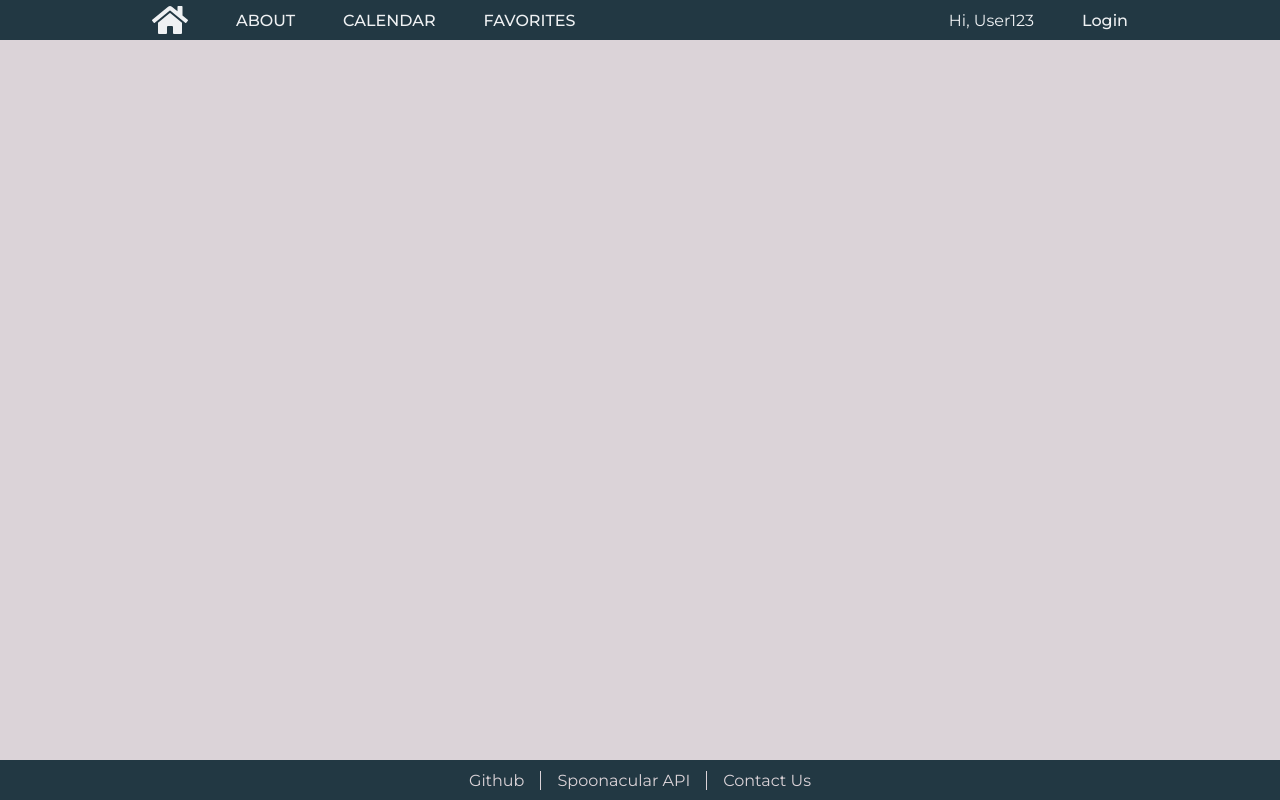
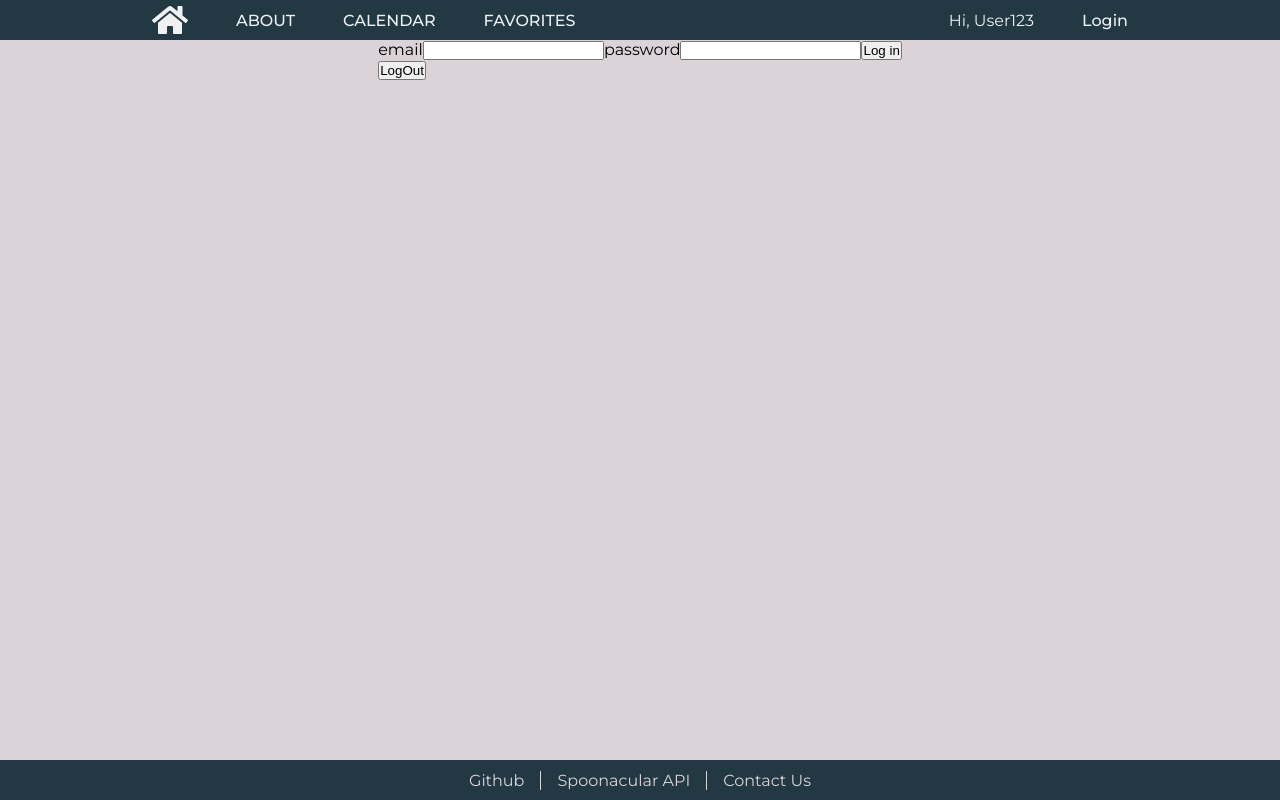
Before and after one commit to chingu-voyages/v28-geckos-team-05, a React (Create React App) app: page /login in a window 1280 px wide. Built offline with nearby package versions, Linux system fonts and the light colour scheme; no server answers; a web font is replaced by a local one.

Commit message:
add user email auth and login page

```diff
--- a/package.json
+++ b/package.json
@@ -13,6 +13,7 @@
     "@types/node": "^12.20.4",
     "@types/node-sass": "^4.11.1",
     "@types/react-router-dom": "^5.1.7",
+    "firebase": "^8.3.0",
     "node-sass": "^5.0.0",
     "react": "^17.0.1",
     "react-dom": "^17.0.1",
--- a/src/App.tsx
+++ b/src/App.tsx
@@ -1,22 +1,35 @@
-import React from 'react';
+import React, { useState } from 'react';
 import { BrowserRouter as Router, Route } from 'react-router-dom';
+import { auth } from './firebase';
 import HomePage from './pages/HomePage/HomePage';
 import AboutPage from './pages/AboutPage/AboutPage';
 import CalendarPage from './pages/CalendarPage/CalendarPage';
 import Header from './components/Header/Header';
 import Footer from './components/Footer/Footer';
+import Login from './components/Login/Login';
 import './App.scss';
 
-const App = () => (
+const App = () => {
+  const [userLoggedIn, setUserLoggedIn] = useState<boolean>(false);
+
+  auth.onAuthStateChanged((user) => {
+    console.log(user);
+    user ? setUserLoggedIn(true) : setUserLoggedIn(false);
+    console.log(userLoggedIn);
+  });
+
+  return (
     <div className="app">
       <Router>
         <Header />
         <Route path="/" exact component={HomePage} />
         <Route path="/about" exact component={AboutPage} />
         <Route path="/calendar" exact component={CalendarPage} />
+        <Route path="/login" exact component={Login} />
         <Footer />
       </Router>
     </div>
   );
+};
 
 export default App;
--- /dev/null
+++ b/src/components/Login/Login.scss
@@ -0,0 +1 @@
+@import '../../styles/variables';
--- /dev/null
+++ b/src/components/Login/Login.tsx
@@ -0,0 +1,53 @@
+import React, { useState } from 'react';
+import { auth } from '../../firebase';
+import './Login.scss';
+
+export default function Login() {
+  const [email, setEmail] = useState('');
+  const [password, setPassword] = useState('');
+
+  // eslint-disable-next-line @typescript-eslint/no-explicit-any
+  const loginHandler = async (e: any) => {
+    e.preventDefault();
+    try {
+      await auth.signInWithEmailAndPassword(email, password);
+      //   const { user } = userCredential;
+    } catch (err) {
+      console.log(err);
+    }
+  };
+
+  const logOutHandler = () => {
+    auth.signOut();
+  };
+
+  return (
+    <div>
+      <form>
+        <span>email</span>
+        <input
+          type="email"
+          id="username"
+          name="name"
+          required
+          onChange={(e) => setEmail(e.target.value)}
+        />
+        <span>password</span>
+        <input
+          type="password"
+          id="password"
+          name="name"
+          required
+          onChange={(e) => setPassword(e.target.value)}
+        />
+
+        <button type="submit" onClick={loginHandler}>
+          Log in
+        </button>
+      </form>
+      <button type="button" onClick={logOutHandler}>
+        LogOut
+      </button>
+    </div>
+  );
+}
--- /dev/null
+++ b/src/firebase.ts
@@ -0,0 +1,18 @@
+import firebase from 'firebase/app';
+// eslint-disable-next-line import/no-duplicates
+import 'firebase/auth';
+// eslint-disable-next-line import/no-duplicates
+import 'firebase/firestore';
+
+const app = firebase.initializeApp({
+  apiKey: process.env.REACT_APP_FIREBASE_API_KEY,
+  authDomain: process.env.REACT_APP_AUTH_DOMAIN,
+  projectId: process.env.REACT_APP_PROJECT_ID,
+  storageBucket: process.env.REACT_APP_STORAGE_BUCKET,
+  messagingSenderId: process.env.REACT_APP_MESSAGING_SENDER_ID,
+  appId: process.env.REACT_APP_APP_ID,
+});
+
+export const auth = app.auth();
+export const db = app.firestore();
+export default app;
```
Also changed, not shown: 2 other files (tests, documents, lock files or other folders). Lines whose indentation alone changed are shown as unchanged.
